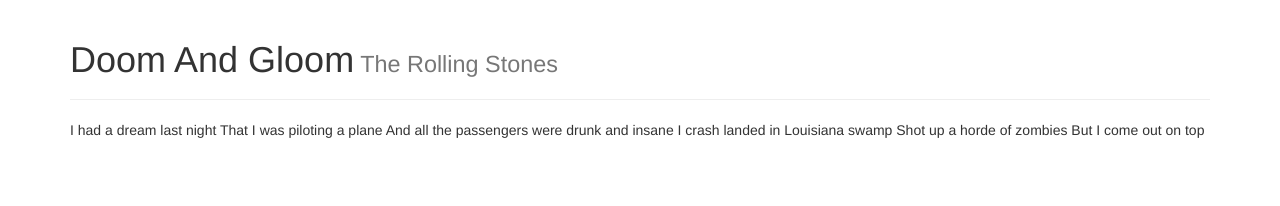
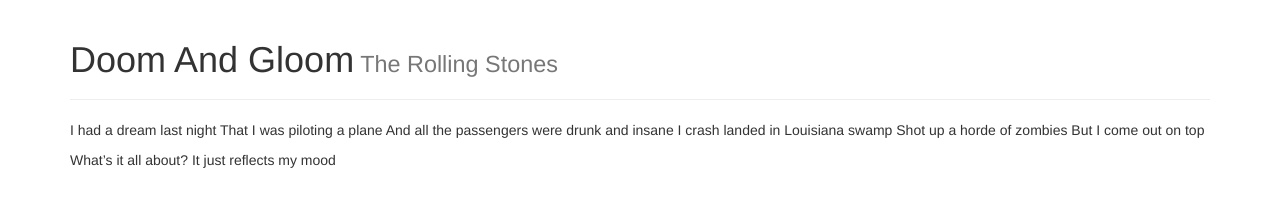
Before and after one commit to martinproxy0/Zadanie_7_5, a plain HTML site: page index.html in a window 1280 px wide. Drawn offline with nearby package versions, Linux system fonts and the light colour scheme.

Commit message:
Add verse 2

```diff
--- a/index.html
+++ b/index.html
@@ -22,6 +22,12 @@
                 But I come out on top
             </p>
         </div>
+        <div class="verse" id="verse-2">
+            <p>
+                What’s it all about?
+                It just reflects my mood
+            </p>
+        </div>
     </div>
 </body>
 </html>
```
